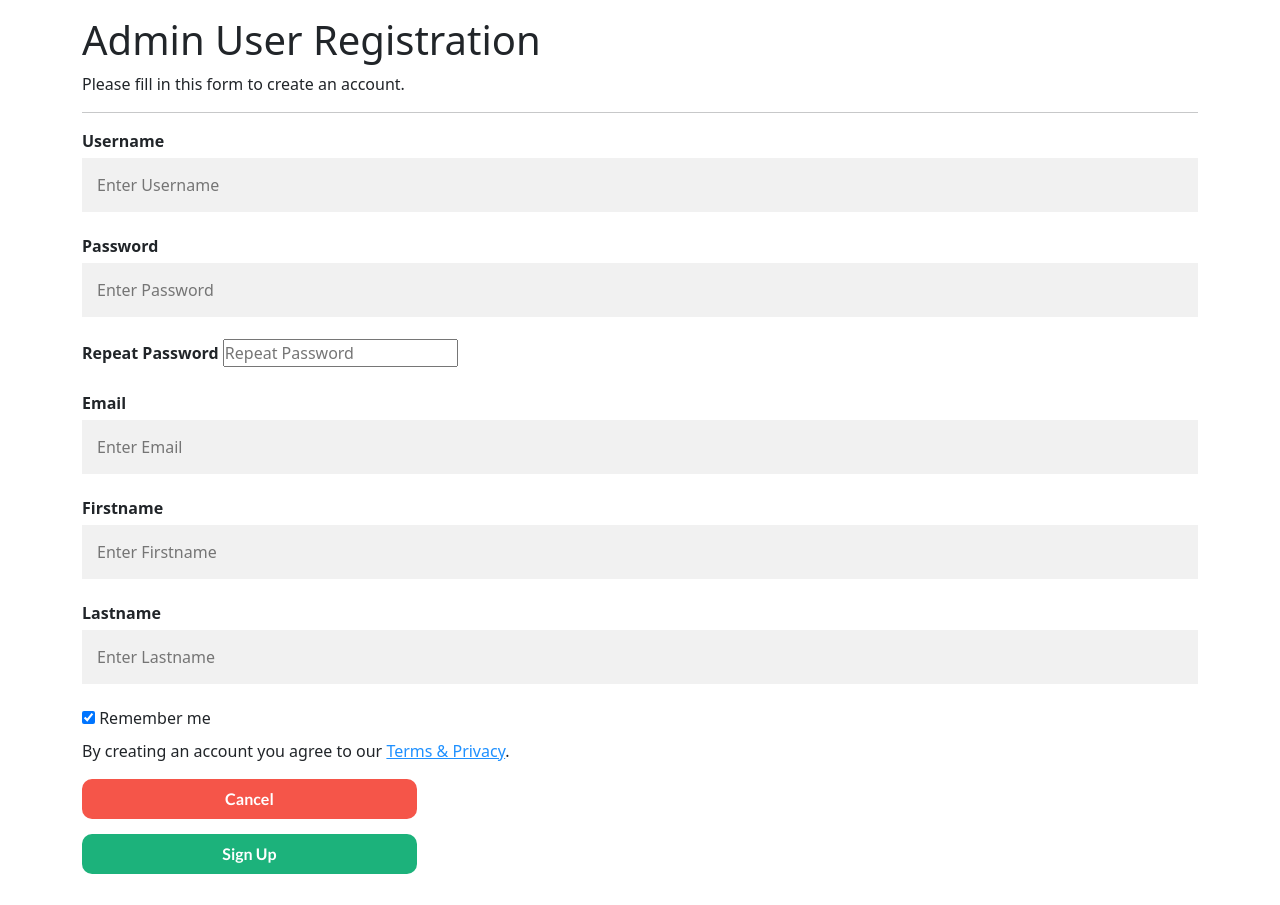
After one commit to sudiptoshahin/redshed-web, a Django app: template backend/boardman/templates/boardman/admin_register.html in a window 1280 px wide. The commit adds this page. Run offline with Django 5.2, Linux system fonts and the light colour scheme; the template is opened without the code that fills it, so the values that code supplies are empty; parts of the project's set-up code (start-up, migrations or seed data) failed here and were passed over; some libraries are stand-ins or nearby versions.

Commit message:
user registration form ui

```diff
--- /dev/null
+++ b/backend/boardman/templates/boardman/admin_register.html
@@ -0,0 +1,48 @@
+{% extends 'boardman/base.html' %}
+{% load static %}
+{% block title %}
+Admin user registration
+{% endblock %}
+{% block content %}
+
+<div>
+    <form class="regitration-form" action="">
+        <div class="container">
+            <h1>Admin User Registration</h1>
+            <p>Please fill in this form to create an account.</p>
+            <hr>
+            <label for="username"><b>Username</b></label>
+            <input class="register-text-input" type="text" placeholder="Enter Username" name="username" required>
+
+            <label for="psw"><b>Password</b></label>
+            <input class="register-password-input" type="password" placeholder="Enter Password" name="psw" required>
+
+            <label for="psw-repeat"><b>Repeat Password</b></label>
+            <input type="password" placeholder="Repeat Password" name="psw-repeat" required>
+            <br>
+            <br>
+            <label for="email"><b>Email</b></label>
+            <input class="register-text-input" type="text" placeholder="Enter Email" name="email" required>
+
+            <label for="firstname"><b>Firstname</b></label>
+            <input class="register-text-input" type="text" placeholder="Enter Firstname" name="firstname" required>
+
+            <label for="lastname"><b>Lastname</b></label>
+            <input class="register-text-input" type="text" placeholder="Enter Lastname" name="lastname" required>
+
+            <label>
+                <input type="checkbox" checked="checked" name="remember" style="margin-bottom:15px"> Remember me
+            </label>
+
+            <p>By creating an account you agree to our <a href="#" style="color:dodgerblue">Terms & Privacy</a>.</p>
+
+            <div class="action-btns">
+                <button class="btn-cancel" type="button">Cancel</button>
+                <button class="btn-submit" type="submit">Sign Up</button>
+            </div>
+        </div>
+    </form>
+</div>
+
+
+{% endblock %}
--- a/backend/boardman/urls.py
+++ b/backend/boardman/urls.py
@@ -3,6 +3,7 @@ from boardman import views
 
 urlpatterns = [
     path('login/', views.admin_login, name='admin-login'),
+    path('register/', views.admin_user_register, name='register-admin-user'),
     path('dashboard/', views.admin_dashboard, name='admin-dashboard-overview'),
 
     # inventory-product-add
--- a/backend/boardman/views.py
+++ b/backend/boardman/views.py
@@ -17,6 +17,10 @@ MEDIA_ROOT_PATH = f"{os.getenv("IMAGE_URL_HEAD")}"
 
 def admin_login(request):
     return render(request, 'boardman/login.html')
+
+
+def admin_user_register(request):
+    return render(request, 'boardman/admin_register.html')
 
 
 def admin_dashboard(request):
--- a/backend/static/css/boardman/main.css
+++ b/backend/static/css/boardman/main.css
@@ -458,7 +458,9 @@
     gap: 15px;
 }
 
-.view-container, .edit-container, .delete-container {
+.view-container,
+.edit-container,
+.delete-container {
     width: auto;
     padding: 0 5px;
     border-radius: 5px;
@@ -503,7 +505,8 @@
     padding-bottom: 10px;
 }
 
-.input-text, .input-textarea {
+.input-text,
+.input-textarea {
     width: 100%;
     text-indent: 10px;
     border-radius: 5px;
@@ -514,7 +517,8 @@
     height: 30px;
 }
 
-.input-text:focus, .input-textarea:focus {
+.input-text:focus,
+.input-textarea:focus {
     outline-color: rgba(213, 0, 0, 80);
 }
 
@@ -596,7 +600,8 @@
     column-gap: 20px;
 }
 
-.btn-cancel, .btn-submit {
+.btn-cancel,
+.btn-submit {
     width: 110px;
     height: 40px;
     font-family: "Lato", sans-serif;
@@ -643,3 +648,88 @@
 .mt-50px {
     margin-top: 50px;
 }
+
+/* registration */
+
+.regitration-form {
+    display: flex;
+    justify-content: center;
+}
+
+/* Full-width input fields */
+.register-text-input,
+.register-password-input {
+    width: 100%;
+    padding: 15px;
+    margin: 5px 0 22px 0;
+    display: inline-block;
+    border: none;
+    background: #f1f1f1;
+}
+
+/* Add a background color when the inputs get focus */
+.register-text-input:focus,
+.register-password-input:focus {
+    background-color: #ddd;
+    outline: none;
+}
+
+.action-btns {
+    /* display: flex;
+    justify-content: space-around;
+    columns: 2; */
+}
+
+/* Set a style for all buttons */
+.btn-cancel,
+.btn-submit {
+    display: block;
+    color: white;
+    margin: 15px 0;
+    border: none;
+    cursor: pointer;
+    opacity: 0.9;
+}
+
+.btn-cancel:hover,
+.btn-submit:hover {
+    opacity: 1;
+}
+
+/* Extra styles for the cancel button */
+.btn-cancel {
+    background-color: #f44336;
+}
+
+/* Float cancel and signup buttons and add an equal width */
+.btn-cancel,
+.btn-submit {
+    width: 30%;
+
+}
+
+.btn-submit {
+    background-color: #04AA6D;
+}
+
+/* Add padding to container elements */
+.container {
+    padding: 16px;
+}
+
+/* Style the horizontal ruler */
+hr {
+    border: 1px solid #f1f1f1;
+    margin-bottom: 25px;
+}
+
+/* Change styles for cancel button and signup button on extra small screens */
+@media screen and (max-width: 300px) {
+
+    .btn-cancel,
+    .btn-submit {
+        width: 100%;
+    }
+}
+
+/** registraton ends **/
```
